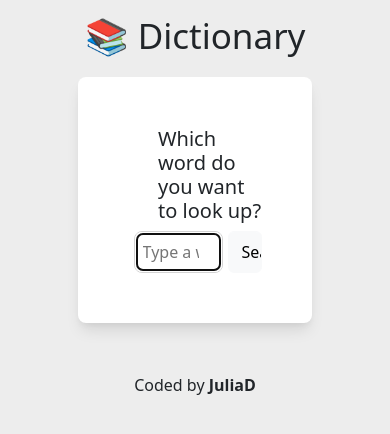
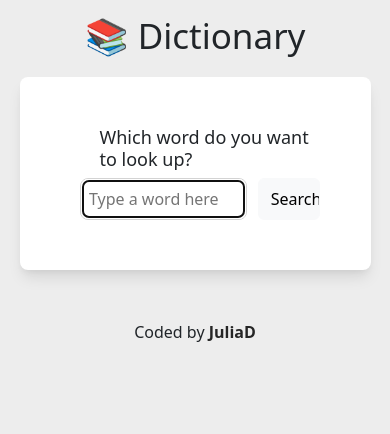
Before and after one commit to its-me-Julia/react-dictionary, a React (Create React App) app: page / in a window 390 px wide. Shown: the top 434 px of the page. Built offline with nearby package versions, Linux system fonts and the light colour scheme.

Commit message:
final touches

```diff
--- a/src/App.css
+++ b/src/App.css
@@ -10,4 +10,15 @@
 
 footer {
   margin-top: 50px;
+  margin-bottom: 30px;
 }
+
+footer a {
+  color: rgb(37, 37, 37);
+  text-decoration: none;
+  transition: 350ms all ease-in-out;
+}
+
+footer a:hover {
+  text-decoration: underline;
+}
--- a/src/App.js
+++ b/src/App.js
@@ -10,7 +10,16 @@ function App() {
           <Dictionary />
         </main>
         <footer>
-          Coded by <strong>JuliaD</strong>
+          Coded by{" "}
+          <strong>
+            <a
+              href="https://praca-hlada-cloveka.netlify.app/"
+              target="_blank"
+              rel="noreferrer"
+            >
+              JuliaD
+            </a>
+          </strong>
         </footer>
       </div>
     </div>
--- a/src/dictionary.css
+++ b/src/dictionary.css
@@ -63,12 +63,23 @@
 }
 
 .synonyms-main-div li {
+  cursor: pointer;
+  border-radius: 8px;
   display: inline-block;
   list-style: none;
-  padding-right: 10px;
+  padding: 7px 10px;
+  margin-right: 10px;
+  background-color: #ededed;
+  color: rgb(75, 75, 75);
+  transition: 350ms ease-in-out;
+}
+
+.synonyms-main-div li:hover {
+  transform: scale(1.1);
 }
 
 .images-main-div {
+  margin-top: 50px;
   width: 60%;
   margin: auto;
 }
@@ -84,3 +95,40 @@
   transform: scale(1.1);
   cursor: pointer;
 }
+
+@media (max-width: 900px) {
+  .dictionary-main-div {
+    width: 90%;
+  }
+
+  .dictionary-main-div h1 {
+    font-size: 18px;
+  }
+
+  .results-content-div {
+    width: 90%;
+  }
+
+  .meanings-main-div {
+    width: 90%;
+  }
+
+  .definition-example-div {
+    line-height: normal;
+  }
+
+  .images-main-div {
+    width: 90%;
+  }
+
+  .img-div {
+    width: 100%;
+    display: flex;
+    flex-direction: column;
+  }
+
+  .img {
+    margin: auto;
+    width: 100%;
+  }
+}
--- a/src/images.js
+++ b/src/images.js
@@ -10,11 +10,11 @@ export default function Images(props) {
   if (props.image) {
     console.log(props.image);
     return (
-      <div className="images-main-div mt-3">
-        <div className="row">
+      <div className="images-main-div">
+        <div className="row  img-div">
           {props.image.photos.map(function (photos, index) {
             return (
-              <div className="col-4 mt-3" key={index}>
+              <div className="col-4 mt-3 img" key={index}>
                 <img
                   onClick={showPopUp}
                   className="img-fluid"
```
